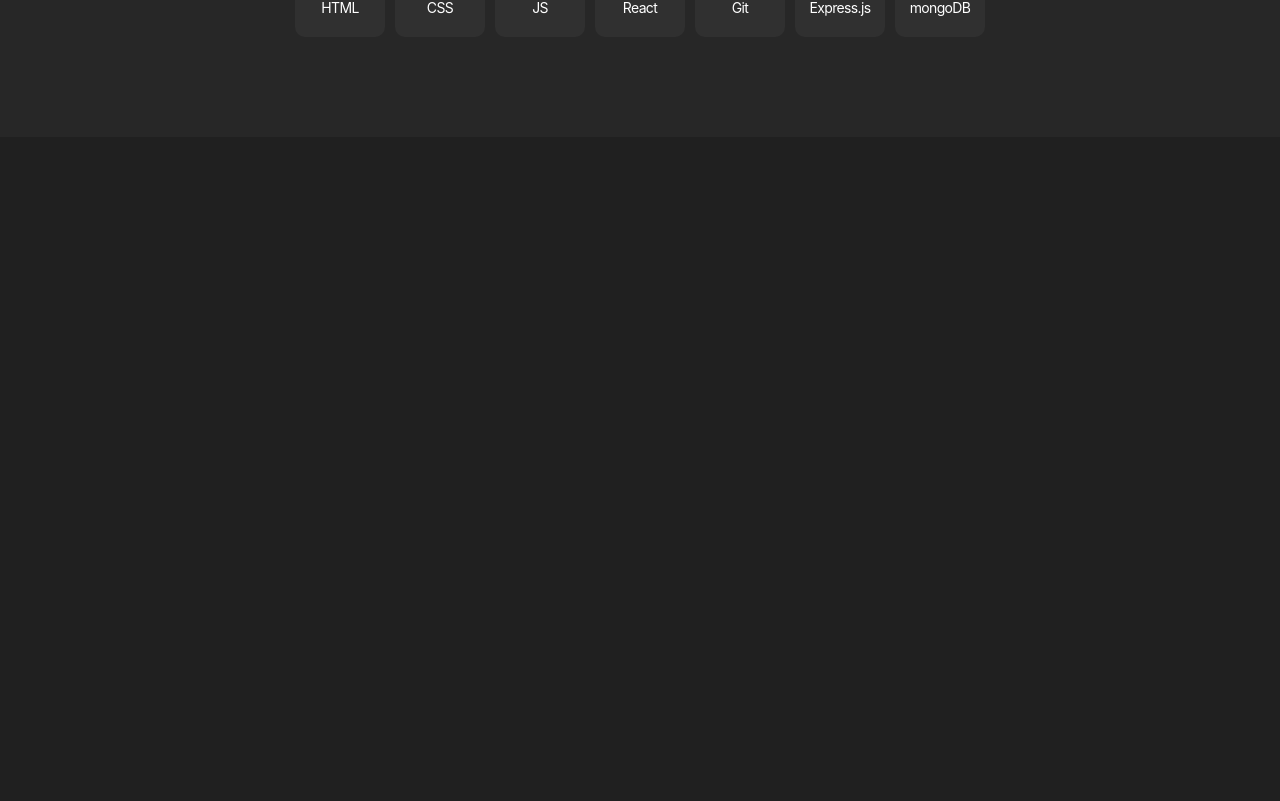
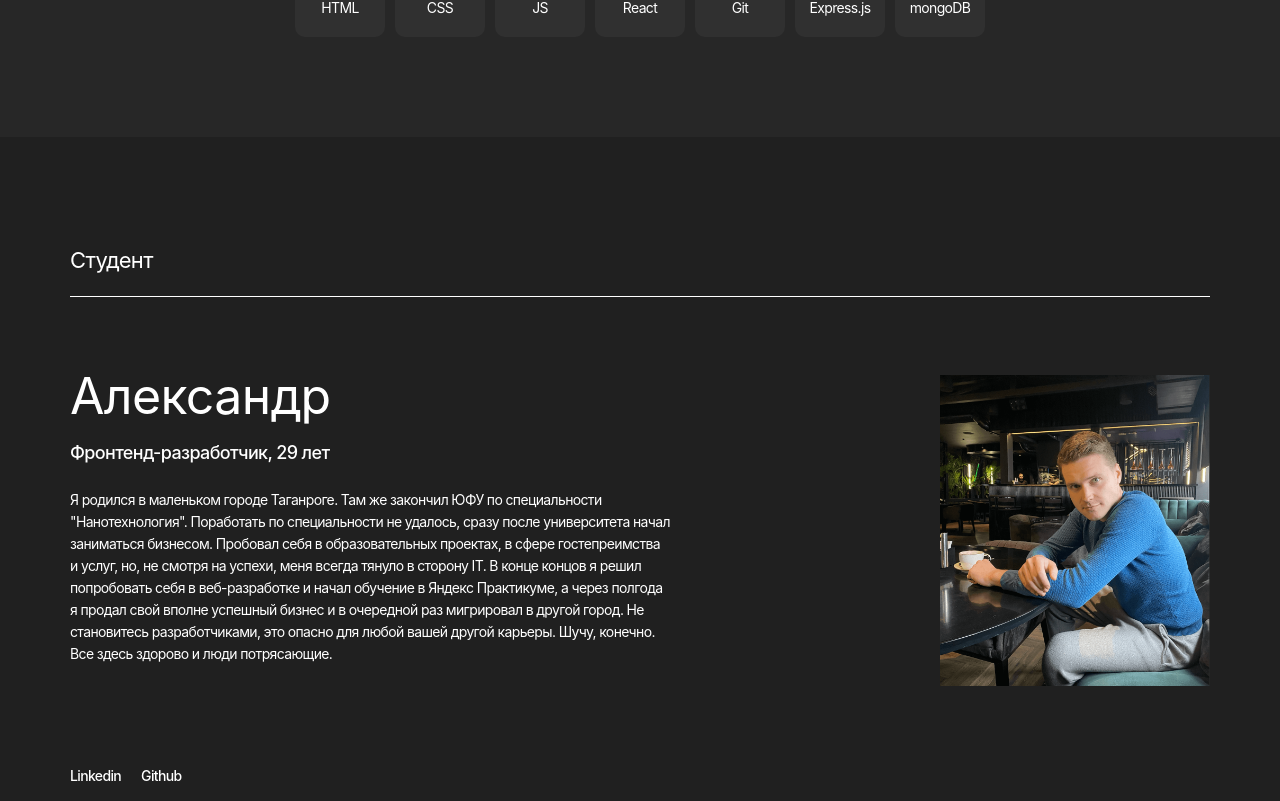
Before and after one commit to BakayAlexander/movies-explorer-frontend, a React (Create React App) app: page / in a window 1280 px wide. Shown: the part 1615-2416 px from the top of the page. Before the commit the page ends 1752 px from the top, so only its background shows below. Built offline with nearby package versions, Linux system fonts and the light colour scheme.

Commit message:
feat: add AboutMe

```diff
--- /dev/null
+++ b/src/components/AboutMe/AboutMe.css
@@ -0,0 +1,176 @@
+.aboutMe {
+	width: 100%;
+	letter-spacing: -0.04em;
+	max-width: 1280px;
+	margin: 0 auto;
+}
+
+.aboutMe__title {
+	color: white;
+	font-size: 22px;
+	font-weight: 400;
+	line-height: 26px;
+	border-bottom: 1px solid rgb(255, 255, 255);
+	padding-bottom: 23px;
+	max-width: calc(100% - 140px);
+	margin: 110px auto auto;
+}
+
+.aboutMe__content-container {
+	display: flex;
+	flex-direction: row;
+	justify-content: space-between;
+	max-width: calc(100% - 140px);
+	margin: 0 auto;
+	margin-top: 70px;
+	gap: 40px;
+}
+
+.aboutMe__text-element {
+	max-width: 600px;
+	display: flex;
+	flex-direction: column;
+}
+
+.aboutMe__text-title {
+	font-size: 50px;
+	line-height: 58px;
+	margin: 0;
+	font-weight: 400;
+}
+
+.aboutMe__text-subtitle {
+	font-size: 18px;
+	line-height: 20px;
+	margin: 18px 0 0;
+	font-weight: 500;
+}
+
+.aboutMe__text {
+	font-size: 14px;
+	line-height: 22px;
+	margin: 26px 0 0;
+	font-weight: 400;
+}
+
+.aboutMe__photo {
+	object-fit: contain;
+	width: 270px;
+	height: 327px;
+}
+
+.aboutMe__links {
+	margin-top: 100px;
+	display: flex;
+	flex-direction: row;
+	gap: 20px;
+	list-style: none;
+	padding: 0;
+}
+
+.aboutMe__link {
+	text-decoration: none;
+	color: #ffffff;
+	font-size: 14px;
+	line-height: 17px;
+	font-weight: 500;
+	transition: 0.1s ease-in;
+}
+
+.aboutMe__link:hover {
+	opacity: 0.6;
+}
+
+@media screen and (max-width: 768px) {
+	.aboutMe__title {
+		max-width: calc(100% - 90px);
+		margin: 90px auto auto;
+	}
+
+	.aboutMe__content-container {
+		max-width: calc(100% - 90px);
+		margin-top: 66px;
+	}
+
+	.aboutMe__text-element {
+		max-width: 364px;
+	}
+
+	.aboutMe__text-title {
+		font-size: 40px;
+		line-height: 40px;
+	}
+
+	.aboutMe__text-subtitle {
+		font-size: 12px;
+		line-height: 18px;
+		margin: 16px 0 0;
+	}
+
+	.aboutMe__text {
+		font-size: 12px;
+		line-height: 18px;
+		margin: 20px 0 0;
+	}
+
+	.aboutMe__photo {
+		width: 255px;
+		height: 307px;
+	}
+
+	.aboutMe__links {
+		margin-top: 87px;
+	}
+}
+
+@media screen and (max-width: 600px) {
+	.aboutMe__title {
+		max-width: calc(100% - 28px);
+		margin: 70px auto auto;
+	}
+
+	.aboutMe__content-container {
+		max-width: calc(100% - 28px);
+		margin-top: 60px;
+		flex-direction: column-reverse;
+		align-items: center;
+		gap: 40px;
+	}
+
+	.aboutMe__text-element {
+		max-width: calc(100% - 28px);
+	}
+
+	.aboutMe__text-title {
+		font-size: 30px;
+		line-height: 36px;
+	}
+
+	.aboutMe__text-subtitle {
+		font-size: 11px;
+		line-height: 16px;
+		margin: 20px 0 0;
+	}
+
+	.aboutMe__text {
+		font-size: 11px;
+		line-height: 16px;
+		margin: 20px 0 0;
+	}
+
+	.aboutMe__photo {
+		width: 292px;
+		height: 352px;
+	}
+
+	.aboutMe__links {
+		margin-top: 40px;
+	}
+}
+
+@media screen and (max-width: 375px) {
+	.aboutMe__photo {
+		width: 292px;
+		height: 352px;
+	}
+}
--- /dev/null
+++ b/src/components/AboutMe/AboutMe.js
@@ -0,0 +1,46 @@
+import React from 'react';
+import './AboutMe.css';
+import profileImage from '../../images/profile.png';
+
+function AboutMe() {
+	return (
+		<section className='aboutMe'>
+			<h2 className='aboutMe__title'>Студент</h2>
+			<div className='aboutMe__content-container'>
+				<div className='aboutMe__text-element'>
+					<h3 className='aboutMe__text-title'>Александр</h3>
+					<p className='aboutMe__text-subtitle'>Фронтенд-разработчик, 29 лет</p>
+					<p className='aboutMe__text'>
+						Я родился в маленьком городе Таганроге. Там же закончил ЮФУ по специальности "Нанотехнология". Поработать по
+						специальности не удалось, сразу после университета начал заниматься бизнесом. Пробовал себя в
+						образовательных проектах, в сфере гостепреимства и услуг, но, не смотря на успехи, меня всегда тянуло в
+						сторону IT. В конце концов я решил попробовать себя в веб-разработке и начал обучение в Яндекс Практикуме, а
+						через полгода я продал свой вполне успешный бизнес и в очередной раз мигрировал в другой город. Не
+						становитесь разработчиками, это опасно для любой вашей другой карьеры. Шучу, конечно. Все здесь здорово и
+						люди потрясающие.
+					</p>
+					<ul className='aboutMe__links'>
+						<li>
+							<a
+								className='aboutMe__link'
+								href='https://www.linkedin.com/in/alexander-bakay-b6b041224/'
+								target='_blank'
+								rel='noreferrer'
+							>
+								Linkedin
+							</a>
+						</li>
+						<li>
+							<a className='aboutMe__link' href='https://github.com/BakayAlexander' target='_blank' rel='noreferrer'>
+								Github
+							</a>
+						</li>
+					</ul>
+				</div>
+				<img className='aboutMe__photo' src={profileImage} alt='Фото Александра' />
+			</div>
+		</section>
+	);
+}
+
+export default AboutMe;
--- a/src/components/AboutProject/AboutProject.css
+++ b/src/components/AboutProject/AboutProject.css
@@ -1,5 +1,6 @@
 .aboutProject {
-	width: 100%;
+	max-width: 1280px;
+	margin: 0 auto;
 }
 
 .aboutProject__title {
--- a/src/components/Main/Main.js
+++ b/src/components/Main/Main.js
@@ -1,4 +1,5 @@
 import React from 'react';
+import AboutMe from '../AboutMe/AboutMe';
 import AboutProject from '../AboutProject/AboutProject';
 import Promo from '../Promo/Promo';
 import Techs from '../Techs/Techs';
@@ -10,6 +11,7 @@ function Main() {
 			<Promo />
 			<AboutProject />
 			<Techs />
+			<AboutMe />
 		</div>
 	);
 }
--- a/src/components/Techs/Techs.css
+++ b/src/components/Techs/Techs.css
@@ -4,9 +4,8 @@
 }
 
 .techs__container {
-	display: flex;
-	flex-direction: column;
-	justify-content: center;
+	max-width: 1280px;
+	margin: 0 auto;
 }
 
 .techs__title {
@@ -19,6 +18,12 @@
 	max-width: calc(100% - 140px);
 	padding-top: 110px;
 	margin: 0 auto;
+}
+
+.techs__text-container {
+	display: flex;
+	flex-direction: column;
+	justify-content: center;
 }
 
 .techs__text-element {
@@ -76,7 +81,6 @@
 
 	.techs__title {
 		max-width: calc(100% - 90px);
-		border-color: #000000;
 		padding-top: 90px;
 		margin: 0 auto;
 	}
--- a/src/components/Techs/Techs.js
+++ b/src/components/Techs/Techs.js
@@ -4,8 +4,9 @@ import './Techs.css';
 function Techs() {
 	return (
 		<section className='techs'>
+			<div className='techs__container'>
 				<h3 className='techs__title'>Технологии</h3>
-			<div className='techs__container'>
+				<div className='techs__text-container'>
 					<div className='techs__text-element'>
 						<h4 className='techs__text-title'>7 технологий</h4>
 						<p className='techs__text-subtitle'>
@@ -22,6 +23,7 @@ function Techs() {
 						<li className='techs__label'>mongoDB</li>
 					</ul>
 				</div>
+			</div>
 		</section>
 	);
 }
```
Also changed, not shown: src/images/profile.png (added), 1 other file (tests, documents, lock files or other folders). Lines whose indentation alone changed are shown as unchanged.
